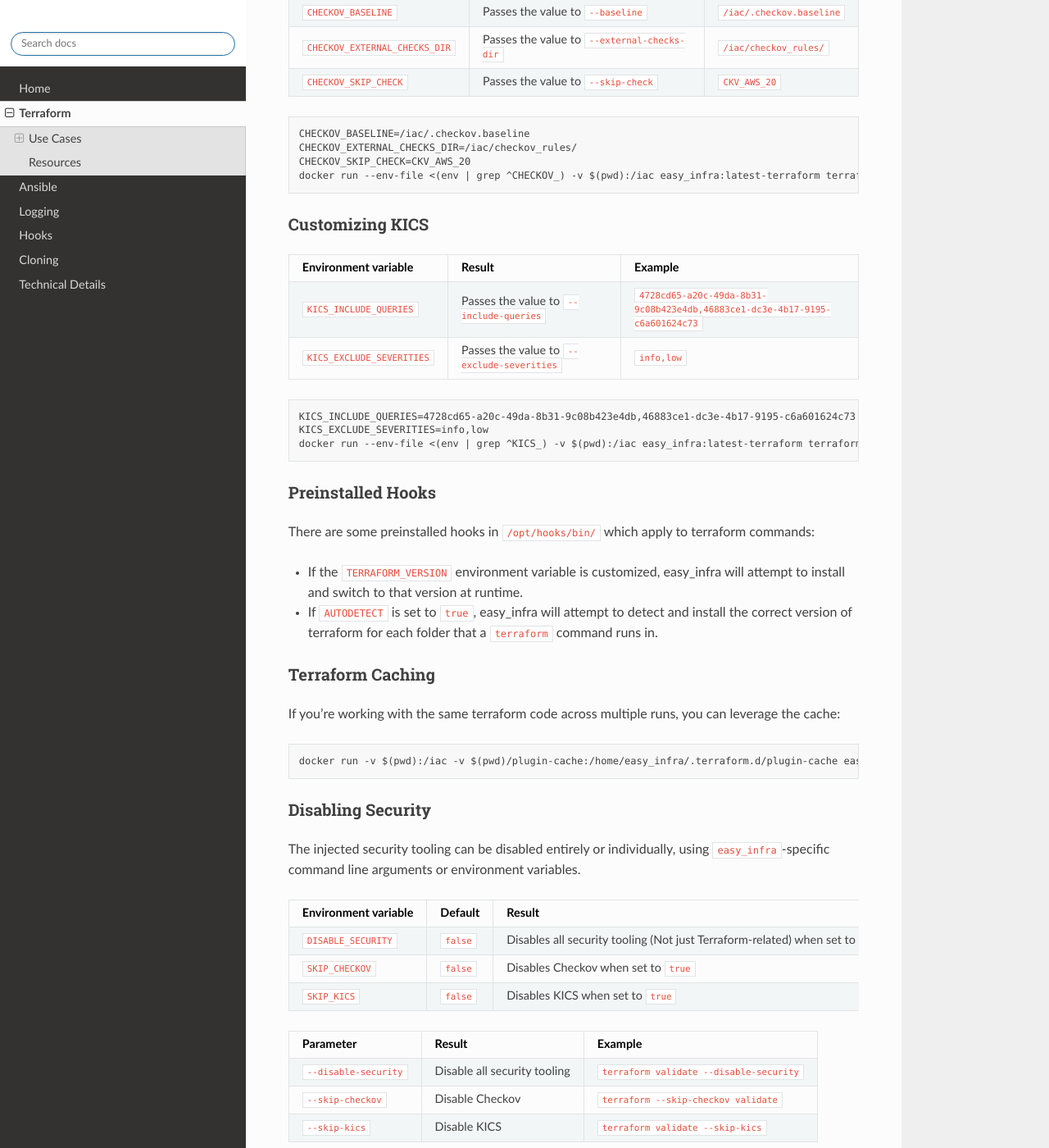
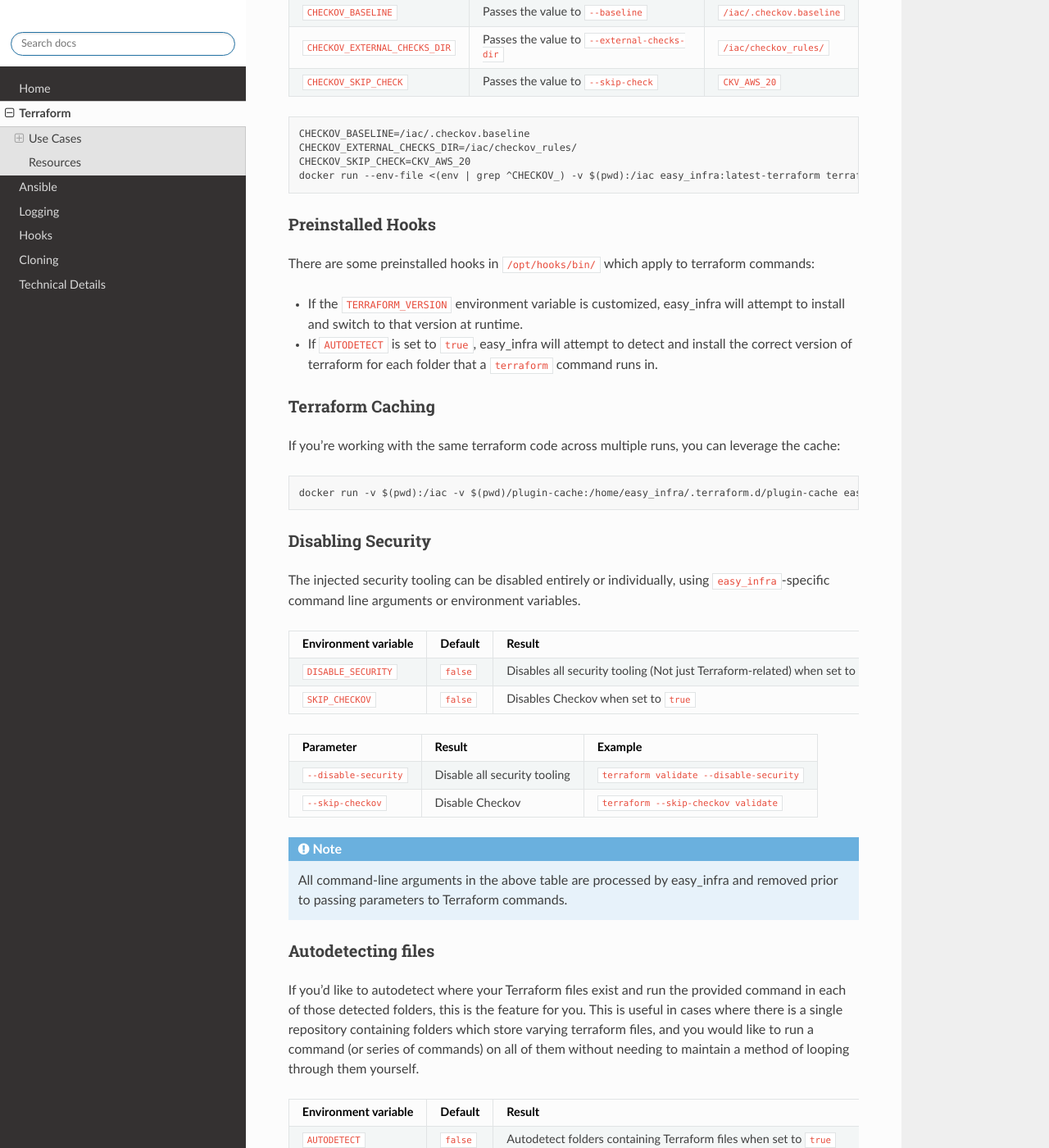
Before and after one commit to SeisoLLC/easy_infra, a Sphinx documentation site: the page built from docs/Terraform/index.rst, in a window 1280 px wide and 1400 px high, scrolled down 776 px. Shown: the whole window at 82% size. Built offline with Sphinx 7.4.7 and the Read the Docs theme 2.0.0, drawn with Linux system fonts in a browser that asks for light colours.

Commit message:
Removed KICS references from docs

```diff
--- a/docs/Terraform/index.rst
+++ b/docs/Terraform/index.rst
@@ -7,8 +7,7 @@ Terraform
 The ``easy_infra`` project includes and secures Terraform as a component due to its popularity and versitility in provisioning and updating
 environments as Infrastructure as Code (IaC).
 
-``easy_infra`` uses security tools, such as `Checkov <https://www.checkov.io/>`_ and `KICS <https://kics.io/>`_, to transparently assess the provided
-IaC against the defined security policy.
+``easy_infra`` uses security tools, such as `Checkov <https://www.checkov.io/>`_, to transparently assess the provided IaC against the defined security policy.
 
 
 Use Cases
@@ -46,25 +45,6 @@ Customizing Checkov
     docker run --env-file <(env | grep ^CHECKOV_) -v $(pwd):/iac easy_infra:latest-terraform terraform validate
 
 
-Customizing KICS
-^^^^^^^^^^^^^^^^
-
-+-----------------------------+----------------------------------------------+-------------------------------------------------------------------------------+
-| Environment variable        | Result                                       | Example                                                                       |
-+=============================+==============================================+===============================================================================+
-| ``KICS_INCLUDE_QUERIES``    | Passes the value to ``--include-queries``    | ``4728cd65-a20c-49da-8b31-9c08b423e4db,46883ce1-dc3e-4b17-9195-c6a601624c73`` |
-+-----------------------------+----------------------------------------------+-------------------------------------------------------------------------------+
-| ``KICS_EXCLUDE_SEVERITIES`` | Passes the value to ``--exclude-severities`` | ``info,low``                                                                  |
-+-----------------------------+----------------------------------------------+-------------------------------------------------------------------------------+
-
-
-::
-
-    KICS_INCLUDE_QUERIES=4728cd65-a20c-49da-8b31-9c08b423e4db,46883ce1-dc3e-4b17-9195-c6a601624c73
-    KICS_EXCLUDE_SEVERITIES=info,low
-    docker run --env-file <(env | grep ^KICS_) -v $(pwd):/iac easy_infra:latest-terraform terraform validate
-
-
 Preinstalled Hooks
 ^^^^^^^^^^^^^^^^^^
 
@@ -95,8 +75,6 @@ The injected security tooling can be disabled entirely or individually, using ``
 +----------------------+-----------+---------------------------------------------------------------------------------+
 | ``SKIP_CHECKOV``     | ``false`` | Disables Checkov when set to ``true``                                           |
 +----------------------+-----------+---------------------------------------------------------------------------------+
-| ``SKIP_KICS``        | ``false`` | Disables KICS when set to ``true``                                              |
-+----------------------+-----------+---------------------------------------------------------------------------------+
 
 +------------------------+------------------------------+-------------------------------------------+
 | Parameter              | Result                       | Example                                   |
@@ -104,8 +82,6 @@ The injected security tooling can be disabled entirely or individually, using ``
 | ``--disable-security`` | Disable all security tooling | ``terraform validate --disable-security`` |
 +------------------------+------------------------------+-------------------------------------------+
 | ``--skip-checkov``     | Disable Checkov              | ``terraform --skip-checkov validate``     |
-+------------------------+------------------------------+-------------------------------------------+
-| ``--skip-kics``        | Disable KICS                 | ``terraform validate --skip-kics``        |
 +------------------------+------------------------------+-------------------------------------------+
 
 .. note::
```
